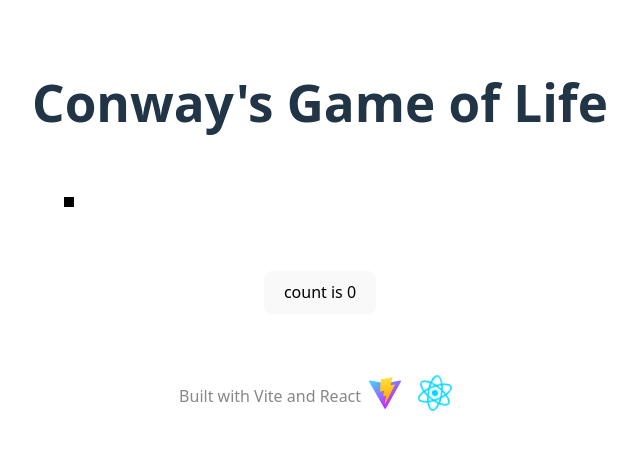
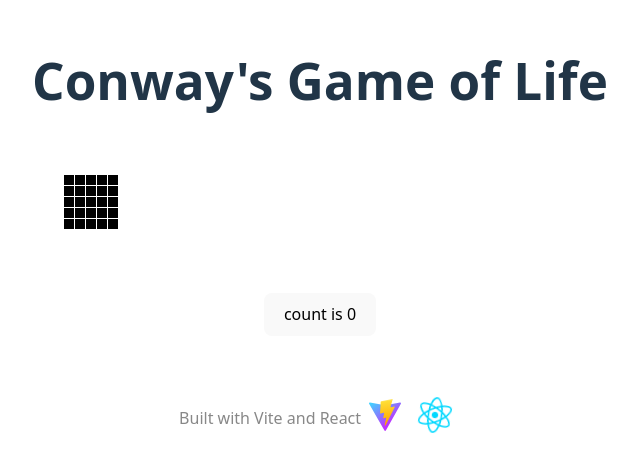
Before and after one commit to BryanAlbert/ReactLife, a React (Vite) app: page / in a window 1280 px wide. Shown: the part 157-628 px from the top of the page, without its empty margins (320-960 px from the left). Built offline with nearby package versions, Linux system fonts and the light colour scheme.

Commit message:
Support multiple cells in the grid.

```diff
--- a/src/App.tsx
+++ b/src/App.tsx
@@ -5,15 +5,17 @@ import './styles/App.css';
 
 const App = () => {
 	const [count, setCount] = useState(0);
+	const width = 5;
+	const height = 5;
 
 	return (
 		<>
 			<h1>Conway's Game of Life</h1>
 			<div className="card">
-				<LifeGrid />
+				<LifeGrid width={width} height={height} />
 			</div>
 			<div className="card">
-				<button type='button' onClick={() => setCount(count => count + 1)}>
+				<button type="button" onClick={() => setCount(count => count + 1)}>
 					count is {count}
 				</button>
 			</div>
--- a/src/Cell.tsx
+++ b/src/Cell.tsx
@@ -1,16 +1,18 @@
-
 import type { LifeState } from './Types';
 import './styles/cell.css';
 
 interface CellProps {
-	living?: LifeState;
-	setLifeState: (living: LifeState) => void;
+	row: number;
+	column: number;
+	living: LifeState;
+	setLifeState: (row: number, column: number, living: LifeState) => void;
 }
 
-const Cell = ( { living, setLifeState }: CellProps ) => {
+const Cell = ({ living: state, setLifeState, row: row, column: column }: CellProps) => {
 	return (
-		<div className={ `cell ${living === 'living' ? 'alive' : ''}`}
-			onClick={ () => setLifeState(living === 'living' ? 'dead' : 'living')} />
+		<div className={ `cell ${state}`}
+			onClick={ () => setLifeState(row, column,
+				state === 'alive' ? 'none' : 'alive')} />
 	);
 }
 
--- a/src/LifeGrid.tsx
+++ b/src/LifeGrid.tsx
@@ -3,16 +3,51 @@ import type { LifeState } from './Types';
 import Cell from './Cell';
 import './styles/LifeGrid.css';
 
-const LifeGrid = () => {
-  const [lifeState, setLifeState] = useState<LifeState>('dead');
+export interface GridProps {
+	width: number;
+	height: number;
+}
 
-  const updateLifeState = (living: LifeState) => {
-    setLifeState(living);
-  }
+const LifeGrid = ({ width, height }: GridProps) => {
+	const [grid, setGrid] = useState<LifeState[][]>(Array.from({ length: height},
+		() => Array.from({ length: width}, () => 'none')));
 
-  return (
-    <Cell living={lifeState} setLifeState={updateLifeState} />
-  );
+	const updateLifeState = (row: number, column: number, state: LifeState) => {
+		const update = [...grid];
+		update[row][column] = state;
+		setGrid(update);
+	}
+
+	return (
+		<div className="grid"
+			style={{ '--columns': width, '--rows': height } as React.CSSProperties}>
+			<Cell row={0} column={0} living={grid[0][0]} setLifeState={updateLifeState} />
+			<Cell row={0} column={1} living={grid[0][1]} setLifeState={updateLifeState} />
+			<Cell row={0} column={2} living={grid[0][2]} setLifeState={updateLifeState} />
+			<Cell row={0} column={3} living={grid[0][3]} setLifeState={updateLifeState} />
+			<Cell row={0} column={4} living={grid[0][4]} setLifeState={updateLifeState} />
+			<Cell row={1} column={0} living={grid[1][0]} setLifeState={updateLifeState} />
+			<Cell row={1} column={1} living={grid[1][1]} setLifeState={updateLifeState} />
+			<Cell row={1} column={2} living={grid[1][2]} setLifeState={updateLifeState} />
+			<Cell row={1} column={3} living={grid[1][3]} setLifeState={updateLifeState} />
+			<Cell row={1} column={4} living={grid[1][4]} setLifeState={updateLifeState} />
+			<Cell row={2} column={0} living={grid[2][0]} setLifeState={updateLifeState} />
+			<Cell row={2} column={1} living={grid[2][1]} setLifeState={updateLifeState} />
+			<Cell row={2} column={2} living={grid[2][2]} setLifeState={updateLifeState} />
+			<Cell row={2} column={3} living={grid[2][3]} setLifeState={updateLifeState} />
+			<Cell row={2} column={4} living={grid[2][4]} setLifeState={updateLifeState} />
+			<Cell row={3} column={0} living={grid[3][0]} setLifeState={updateLifeState} />
+			<Cell row={3} column={1} living={grid[3][1]} setLifeState={updateLifeState} />
+			<Cell row={3} column={2} living={grid[3][2]} setLifeState={updateLifeState} />
+			<Cell row={3} column={3} living={grid[3][3]} setLifeState={updateLifeState} />
+			<Cell row={3} column={4} living={grid[3][4]} setLifeState={updateLifeState} />
+			<Cell row={4} column={0} living={grid[4][0]} setLifeState={updateLifeState} />
+			<Cell row={4} column={1} living={grid[4][1]} setLifeState={updateLifeState} />
+			<Cell row={4} column={2} living={grid[4][2]} setLifeState={updateLifeState} />
+			<Cell row={4} column={3} living={grid[4][3]} setLifeState={updateLifeState} />
+			<Cell row={4} column={4} living={grid[4][4]} setLifeState={updateLifeState} />
+		</div>
+	);
 }
 
 export default LifeGrid;
--- a/src/Types.tsx
+++ b/src/Types.tsx
@@ -1,2 +1 @@
-// TODO: add unknown state
-export type LifeState = 'living' | 'dead';
+export type LifeState = 'none' | 'dead' | 'alive';
--- a/src/styles/Cell.css
+++ b/src/styles/Cell.css
@@ -3,9 +3,12 @@
 	height: 10px;
 	background-color: black;
 }
+.cell.dead {
+	background-color: #555;
+}
 .cell.alive {
 	background-color: white;
 }
 .cell:hover {
-	background-color: #555;
+	background-color: #a55;
 }
--- a/src/styles/LifeGrid.css
+++ b/src/styles/LifeGrid.css
@@ -0,0 +1,6 @@
+.grid {
+  display: grid;
+  grid-template-columns: repeat(var(--columns), 10px);
+  grid-template-rows: repeat(var(--rows), 10px);
+  gap: 1px;
+}
```
Also changed, not shown: 1 other file (tests, documents, lock files or other folders).
